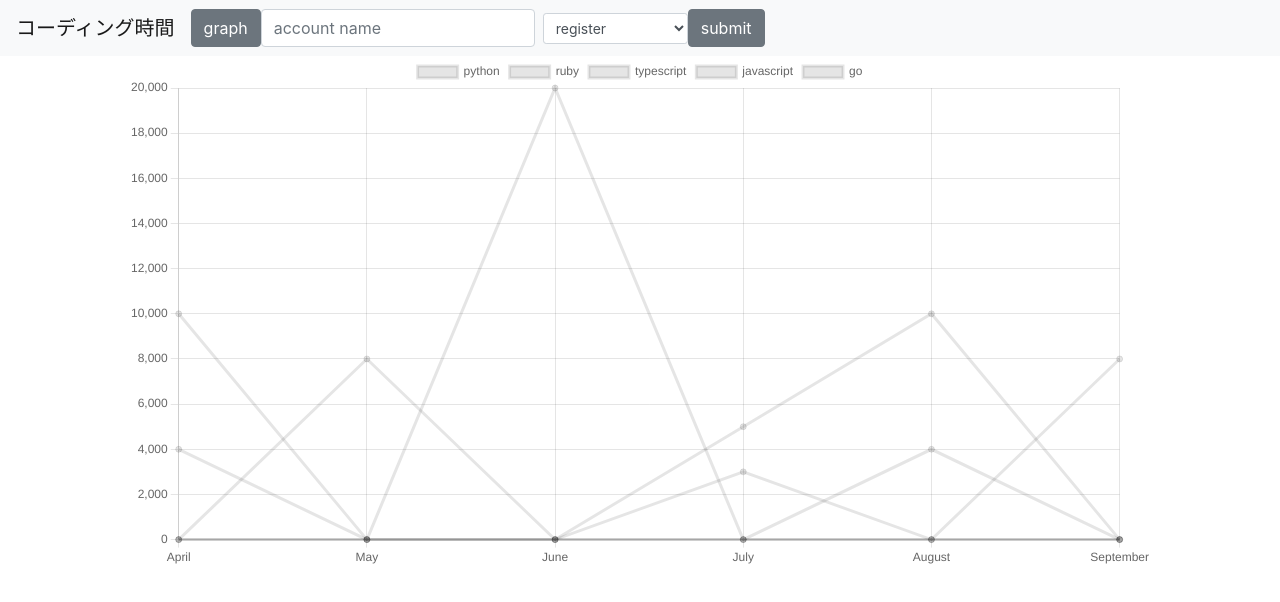
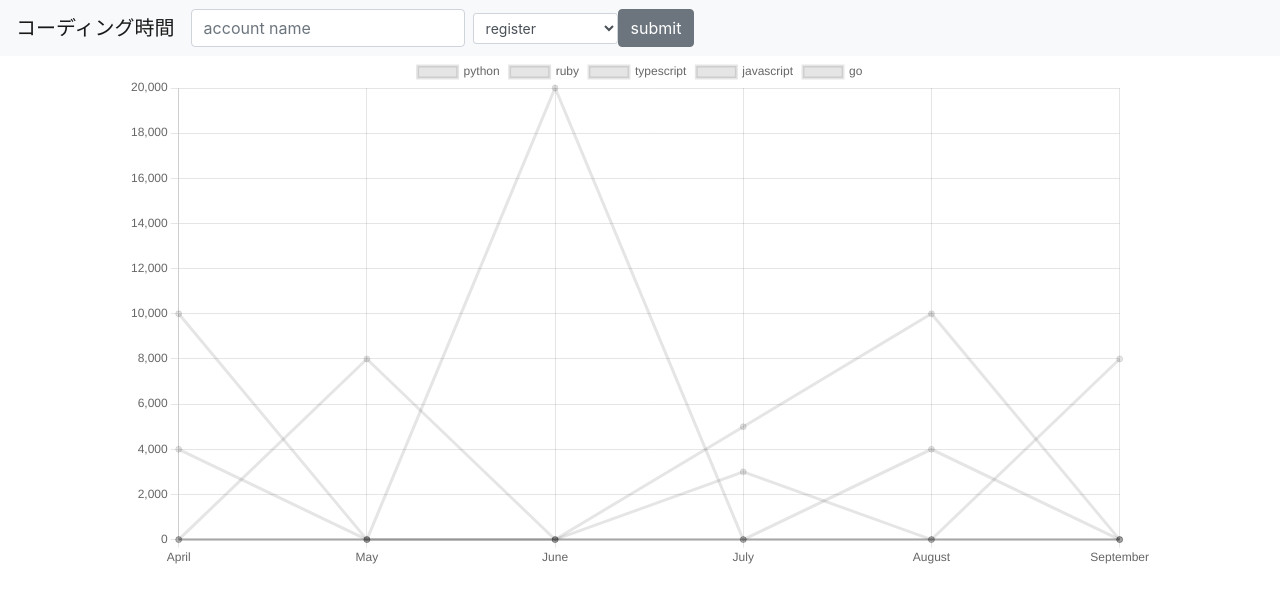
Before and after one commit to supporterz-vol5-1/Hackathon-vol5-frontend, a React (Create React App) app in the folder app/: page / in a window 1280 px wide. Shown: the top 602 px of the page. Built offline with nearby package versions, Linux system fonts and the light colour scheme.

Commit message:
delete graph button

```diff
--- a/app/src/Navibar.js
+++ b/app/src/Navibar.js
@@ -28,7 +28,6 @@ class Navibar extends React.Component {
     return (
       <Navbar bg="light" expand="lg">
         <Navbar.Brand>コーディング時間</Navbar.Brand>
-        <Button variant="secondary">graph</Button>
         <Form inline>
           <FormControl
             type="text"
```
